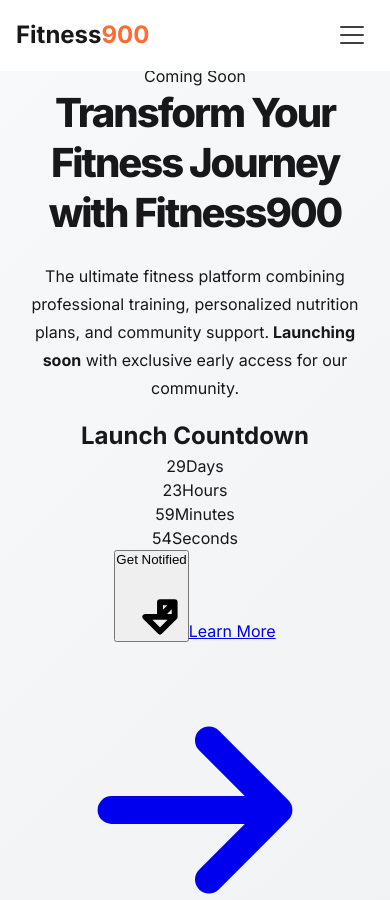
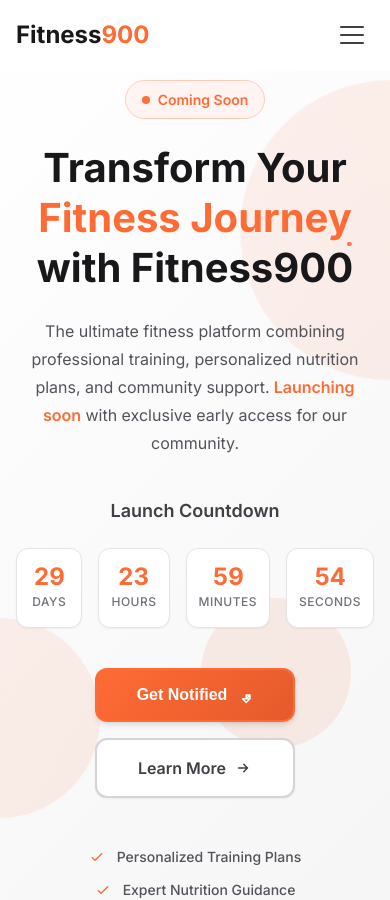
Before and after one commit to Muhammad-Anique/fitness900-placeholder, a Next.js app: page / in a window 390 px wide. Shown: the top 900 px of the page. Built offline with nearby package versions, Linux system fonts and the light colour scheme.

Commit message:
feat: add Hero CSS module with animations and responsive design

```diff
--- a/src/components/Hero.module.css
+++ b/src/components/Hero.module.css
@@ -1,204 +1,401 @@
-/* Hero Component Styles */
+/* ===================================
+   HERO SECTION STYLES
+   =================================== */
 
 .hero {
   position: relative;
+  min-height: 100vh;
   display: flex;
   align-items: center;
   justify-content: center;
-  min-height: 100vh;
-  padding: var(--space-20) 0;
-  background: linear-gradient(135deg, #f8f9fa 0%, #e9ecef 100%);
+  background: linear-gradient(
+    135deg,
+    #ffffff 0%,
+    #fafafa 50%,
+    #f5f5f5 100%
+  );
   overflow: hidden;
+  padding: 80px 0 var(--space-16);
 }
 
 .heroContent {
   position: relative;
-  z-index: 2;
+  z-index: var(--z-10);
   text-align: center;
   max-width: 800px;
   margin: 0 auto;
-  padding: var(--space-8) var(--space-4);
-}
-
-/* Main Title */
-.heroTitle {
-  margin-bottom: var(--space-8);
-  font-size: clamp(2.5rem, 8vw, 4.5rem);
-  font-weight: 800;
-  line-height: var(--leading-tight);
-  color: var(--color-gray-900);
-  letter-spacing: -0.05em;
-}
-
-.titleLine1 {
-  display: block;
-  background: linear-gradient(135deg, var(--color-accent) 0%, var(--color-accent-hover) 100%);
-  background-clip: text;
-  -webkit-background-clip: text;
-  -webkit-text-fill-color: transparent;
   animation: fadeInUp 1s ease-out;
 }
 
-.titleLine2 {
-  display: block;
-  color: var(--color-gray-700);
-  font-weight: 600;
-  margin-top: var(--space-2);
+/* ===================================
+   STATUS BADGE
+   =================================== */
+
+.statusBadge {
+  display: inline-flex;
+  align-items: center;
+  gap: var(--space-2);
+  background-color: var(--primary-50);
+  color: var(--primary);
+  font-size: var(--text-sm);
+  font-weight: var(--font-medium);
+  padding: var(--space-2) var(--space-4);
+  border-radius: var(--radius-full);
+  border: 1px solid var(--primary-200);
+  margin-bottom: var(--space-6);
   animation: fadeInUp 1s ease-out 0.2s both;
 }
 
-/* Subtitle */
-.heroSubtitle {
-  font-size: var(--text-xl);
-  font-weight: 400;
-  line-height: var(--leading-relaxed);
-  color: var(--color-gray-600);
+.statusDot {
+  width: 8px;
+  height: 8px;
+  background-color: var(--primary);
+  border-radius: 50%;
+  animation: pulse 2s infinite;
+}
+
+.statusText {
+  font-weight: var(--font-semibold);
+}
+
+@keyframes pulse {
+  0%, 100% {
+    opacity: 1;
+    transform: scale(1);
+  }
+  50% {
+    opacity: 0.7;
+    transform: scale(1.1);
+  }
+}
+
+/* ===================================
+   HERO TITLE
+   =================================== */
+
+.heroTitle {
+  font-size: clamp(2.5rem, 6vw, 4rem);
+  font-weight: var(--font-bold);
+  line-height: var(--leading-tight);
+  color: var(--gray-900);
   margin-bottom: var(--space-6);
   animation: fadeInUp 1s ease-out 0.4s both;
 }
 
-/* Description */
-.heroDescription {
-  margin-bottom: var(--space-8);
+.heroTitleAccent {
+  color: var(--primary);
+  position: relative;
+}
+
+.heroTitleAccent::after {
+  content: '';
+  position: absolute;
+  bottom: -4px;
+  left: 0;
+  right: 0;
+  height: 4px;
+  background: linear-gradient(
+    90deg,
+    var(--primary),
+    var(--primary-light)
+  );
+  border-radius: 2px;
+  animation: expandWidth 1.5s ease-out 1s both;
+}
+
+@keyframes expandWidth {
+  from {
+    width: 0;
+    left: 50%;
+  }
+  to {
+    width: 100%;
+    left: 0;
+  }
+}
+
+/* ===================================
+   HERO SUBTITLE
+   =================================== */
+
+.heroSubtitle {
+  font-size: clamp(1rem, 2.5vw, 1.25rem);
+  color: var(--gray-600);
+  line-height: var(--leading-relaxed);
+  margin-bottom: var(--space-10);
+  max-width: 600px;
+  margin-left: auto;
+  margin-right: auto;
   animation: fadeInUp 1s ease-out 0.6s both;
 }
 
-.heroDescription p {
-  font-size: var(--text-lg);
-  color: var(--color-gray-500);
-  line-height: var(--leading-relaxed);
-  margin-bottom: 0;
+.heroSubtitle strong {
+  color: var(--primary);
+  font-weight: var(--font-semibold);
 }
 
-/* Action Buttons */
-.heroActions {
-  display: flex;
-  flex-wrap: wrap;
-  gap: var(--space-4);
-  justify-content: center;
-  margin-bottom: var(--space-12);
+/* ===================================
+   COUNTDOWN TIMER
+   =================================== */
+
+.countdown {
+  margin-bottom: var(--space-10);
   animation: fadeInUp 1s ease-out 0.8s both;
 }
 
-.primaryButton {
+.countdownTitle {
   font-size: var(--text-lg);
-  padding: var(--space-4) var(--space-8);
-  font-weight: 600;
-  box-shadow: var(--shadow-lg);
+  font-weight: var(--font-semibold);
+  color: var(--gray-700);
+  margin-bottom: var(--space-6);
+}
+
+.countdownGrid {
+  display: grid;
+  grid-template-columns: repeat(4, 1fr);
+  gap: var(--space-4);
+  max-width: 400px;
+  margin: 0 auto;
+}
+
+.countdownItem {
+  background-color: white;
+  border: 1px solid var(--gray-200);
+  border-radius: var(--radius-xl);
+  padding: var(--space-4) var(--space-3);
+  text-align: center;
+  box-shadow: var(--shadow-sm);
   transition: all var(--transition-normal);
 }
 
-.primaryButton:hover,
-.primaryButton:focus {
+.countdownItem:hover {
   transform: translateY(-2px);
-  box-shadow: var(--shadow-xl);
+  box-shadow: var(--shadow-md);
+  border-color: var(--primary-200);
 }
 
-.secondaryButton {
-  font-size: var(--text-lg);
-  padding: var(--space-4) var(--space-8);
-  font-weight: 600;
-  transition: all var(--transition-normal);
+.countdownNumber {
+  display: block;
+  font-size: var(--text-2xl);
+  font-weight: var(--font-bold);
+  color: var(--primary);
+  line-height: 1;
+  margin-bottom: var(--space-1);
+  font-variant-numeric: tabular-nums;
+  animation: countdownPulse 1s ease-in-out infinite alternate;
 }
 
-.secondaryButton:hover,
-.secondaryButton:focus {
-  transform: translateY(-2px);
+.countdownLabel {
+  display: block;
+  font-size: var(--text-xs);
+  font-weight: var(--font-medium);
+  color: var(--gray-500);
+  text-transform: uppercase;
+  letter-spacing: 0.5px;
+}
+
+@keyframes countdownPulse {
+  from {
+    transform: scale(1);
+  }
+  to {
+    transform: scale(1.05);
+  }
+}
+
+/* ===================================
+   CTA BUTTONS
+   =================================== */
+
+.ctaGroup {
+  display: flex;
+  flex-direction: column;
+  gap: var(--space-4);
+  align-items: center;
+  margin-bottom: var(--space-12);
+  animation: fadeInUp 1s ease-out 1s both;
+}
+
+.ctaButton {
+  display: inline-flex;
+  align-items: center;
+  justify-content: center;
+  gap: var(--space-2);
+  font-weight: var(--font-semibold);
+  font-size: var(--text-base);
+  text-decoration: none;
+  border: none;
+  border-radius: var(--radius-xl);
+  padding: var(--space-4) var(--space-8);
+  min-height: 52px;
+  min-width: 200px;
+  cursor: pointer;
+  transition: all var(--transition-normal);
+  position: relative;
+  overflow: hidden;
+}
+
+.ctaButton:focus-visible {
+  outline: 2px solid var(--primary);
+  outline-offset: 2px;
+}
+
+.ctaButton:disabled {
+  opacity: 0.6;
+  cursor: not-allowed;
+  transform: none !important;
+}
+
+/* Primary CTA */
+.ctaPrimary {
+  background: linear-gradient(135deg, var(--primary), var(--primary-dark));
+  color: white;
+  border: 2px solid var(--primary);
   box-shadow: var(--shadow-md);
 }
 
-/* Coming Soon Indicator */
-.comingSoonIndicator {
+.ctaPrimary:hover:not(:disabled) {
+  transform: translateY(-2px);
+  box-shadow: var(--shadow-xl);
+  background: linear-gradient(135deg, var(--primary-dark), var(--primary));
+}
+
+.ctaPrimary:active:not(:disabled) {
+  transform: translateY(0);
+}
+
+/* Secondary CTA */
+.ctaSecondary {
+  background-color: white;
+  color: var(--gray-700);
+  border: 2px solid var(--gray-300);
+  box-shadow: var(--shadow-sm);
+}
+
+.ctaSecondary:hover:not(:disabled) {
+  background-color: var(--gray-50);
+  border-color: var(--primary);
+  color: var(--primary);
+  transform: translateY(-1px);
+  box-shadow: var(--shadow-md);
+}
+
+.ctaSecondary:active:not(:disabled) {
+  transform: translateY(0);
+}
+
+.ctaText {
+  position: relative;
+  z-index: 1;
+}
+
+.ctaIcon {
+  width: 18px;
+  height: 18px;
+  transition: transform var(--transition-fast);
+}
+
+.ctaButton:hover .ctaIcon {
+  transform: translateX(2px);
+}
+
+/* ===================================
+   BENEFITS LIST
+   =================================== */
+
+.benefits {
+  animation: fadeInUp 1s ease-out 1.2s both;
+}
+
+.benefitsList {
+  display: flex;
+  flex-direction: column;
+  gap: var(--space-3);
+  align-items: center;
+}
+
+.benefit {
   display: flex;
   align-items: center;
-  justify-content: center;
   gap: var(--space-3);
-  animation: fadeInUp 1s ease-out 1s both;
+  font-size: var(--text-sm);
+  color: var(--gray-600);
+  font-weight: var(--font-medium);
 }
 
-.pulseContainer {
-  position: relative;
-  width: 1rem;
-  height: 1rem;
+.benefitIcon {
+  width: 16px;
+  height: 16px;
+  color: var(--primary);
+  flex-shrink: 0;
 }
 
-.pulseDot {
-  position: absolute;
-  top: 50%;
-  left: 50%;
-  width: 0.5rem;
-  height: 0.5rem;
-  background-color: var(--color-accent);
-  border-radius: 50%;
-  transform: translate(-50%, -50%);
-  animation: pulse 2s infinite;
+.benefitText {
+  white-space: nowrap;
 }
 
-.pulseRing {
-  position: absolute;
-  top: 50%;
-  left: 50%;
-  width: 1rem;
-  height: 1rem;
-  border: 2px solid var(--color-accent);
-  border-radius: 50%;
-  transform: translate(-50%, -50%);
-  animation: pulseRing 2s infinite;
-}
+/* ===================================
+   BACKGROUND ELEMENTS
+   =================================== */
 
-.comingSoonText {
-  font-size: var(--text-sm);
-  font-weight: 500;
-  color: var(--color-gray-600);
-  text-transform: uppercase;
-  letter-spacing: 0.1em;
-}
-
-/* Background Decorations */
-.heroDecorations {
+.heroBackground {
   position: absolute;
   top: 0;
   left: 0;
   right: 0;
   bottom: 0;
-  pointer-events: none;
-  z-index: 1;
+  overflow: hidden;
+  z-index: 0;
 }
 
-.decoration1,
-.decoration2,
-.decoration3 {
+.heroShape1,
+.heroShape2,
+.heroShape3 {
   position: absolute;
   border-radius: 50%;
-  background: linear-gradient(135deg, rgba(0, 123, 255, 0.1), rgba(0, 86, 179, 0.05));
-  animation: float 6s ease-in-out infinite;
+  opacity: 0.1;
+  animation: float 20s ease-in-out infinite;
 }
 
-.decoration1 {
+.heroShape1 {
   width: 300px;
   height: 300px;
+  background: linear-gradient(135deg, var(--primary), var(--primary-light));
   top: 10%;
-  left: -10%;
+  right: -150px;
   animation-delay: 0s;
 }
 
-.decoration2 {
+.heroShape2 {
   width: 200px;
   height: 200px;
-  top: 60%;
-  right: -5%;
-  animation-delay: 2s;
+  background: linear-gradient(225deg, var(--primary-light), var(--primary));
+  bottom: 20%;
+  left: -100px;
+  animation-delay: -7s;
 }
 
-.decoration3 {
+.heroShape3 {
   width: 150px;
   height: 150px;
-  bottom: 10%;
-  left: 10%;
-  animation-delay: 4s;
+  background: linear-gradient(315deg, var(--primary), var(--primary-dark));
+  top: 60%;
+  right: 10%;
+  animation-delay: -14s;
 }
 
-/* Animations */
+@keyframes float {
+  0%, 100% {
+    transform: translateY(0px) rotate(0deg);
+  }
+  33% {
+    transform: translateY(-20px) rotate(120deg);
+  }
+  66% {
+    transform: translateY(20px) rotate(240deg);
+  }
+}
+
 @keyframes fadeInUp {
   from {
     opacity: 0;
@@ -210,195 +407,185 @@
   }
 }
 
-@keyframes pulse {
-  0%, 100% {
-    opacity: 1;
-    transform: translate(-50%, -50%) scale(1);
+/* ===================================
+   RESPONSIVE DESIGN
+   =================================== */
+
+/* Mobile Landscape */
+@media (max-width: 640px) and (orientation: landscape) {
+  .hero {
+    min-height: auto;
+    padding: 60px 0 var(--space-8);
   }
-  50% {
-    opacity: 0.8;
-    transform: translate(-50%, -50%) scale(0.8);
+
+  .heroTitle {
+    font-size: 2rem;
+  }
+
+  .countdown {
+    margin-bottom: var(--space-6);
   }
 }
 
-@keyframes pulseRing {
-  0% {
-    opacity: 1;
-    transform: translate(-50%, -50%) scale(0.8);
+/* Tablet */
+@media (min-width: 640px) {
+  .ctaGroup {
+    flex-direction: row;
+    gap: var(--space-6);
   }
-  50% {
-    opacity: 0.3;
-    transform: translate(-50%, -50%) scale(1.2);
+
+  .countdownGrid {
+    gap: var(--space-6);
+    max-width: 500px;
   }
-  100% {
-    opacity: 0;
-    transform: translate(-50%, -50%) scale(1.5);
+
+  .countdownItem {
+    padding: var(--space-6) var(--space-4);
+  }
+
+  .countdownNumber {
+    font-size: var(--text-3xl);
+  }
+
+  .benefitsList {
+    flex-direction: row;
+    justify-content: center;
+    gap: var(--space-8);
   }
 }
 
-@keyframes float {
-  0%, 100% {
-    transform: translateY(0px) rotate(0deg);
+/* Large Tablet */
+@media (min-width: 768px) {
+  .hero {
+    padding: 100px 0 var(--space-20);
   }
-  25% {
-    transform: translateY(-20px) rotate(5deg);
+
+  .heroTitle {
+    margin-bottom: var(--space-8);
   }
-  50% {
-    transform: translateY(0px) rotate(10deg);
+
+  .heroSubtitle {
+    margin-bottom: var(--space-12);
   }
-  75% {
-    transform: translateY(20px) rotate(5deg);
+
+  .countdown {
+    margin-bottom: var(--space-12);
+  }
+
+  .ctaGroup {
+    margin-bottom: var(--space-16);
+  }
+
+  .ctaButton {
+    font-size: var(--text-lg);
+    padding: var(--space-5) var(--space-10);
+    min-height: 56px;
   }
 }
 
-/* Responsive Design */
-@media (max-width: 768px) {
-  .hero {
-    padding: var(--space-16) 0 var(--space-12);
+/* Desktop */
+@media (min-width: 1024px) {
+  .heroShape1 {
+    width: 400px;
+    height: 400px;
+    right: -200px;
   }
 
-  .heroContent {
-    padding: var(--space-6) var(--space-4);
+  .heroShape2 {
+    width: 300px;
+    height: 300px;
+    left: -150px;
   }
 
-  .heroTitle {
-    margin-bottom: var(--space-6);
-  }
-
-  .heroSubtitle {
-    font-size: var(--text-lg);
-    margin-bottom: var(--space-4);
-  }
-
-  .heroDescription {
-    margin-bottom: var(--space-6);
-  }
-
-  .heroDescription p {
-    font-size: var(--text-base);
-  }
-
-  .heroActions {
-    flex-direction: column;
-    align-items: center;
-    margin-bottom: var(--space-8);
-  }
-
-  .primaryButton,
-  .secondaryButton {
-    width: 100%;
-    max-width: 280px;
-    font-size: var(--text-base);
-  }
-
-  .decoration1 {
+  .heroShape3 {
     width: 200px;
     height: 200px;
-    top: 5%;
-    left: -15%;
-  }
-
-  .decoration2 {
-    width: 150px;
-    height: 150px;
-    top: 70%;
-    right: -10%;
-  }
-
-  .decoration3 {
-    width: 100px;
-    height: 100px;
-    bottom: 5%;
-    left: 5%;
   }
 }
 
-@media (max-width: 480px) {
-  .hero {
-    padding: var(--space-12) 0 var(--space-8);
+/* ===================================
+   ACCESSIBILITY ENHANCEMENTS
+   =================================== */
+
+/* Reduce motion for users who prefer it */
+@media (prefers-reduced-motion: reduce) {
+  .heroContent,
+  .statusBadge,
+  .heroTitle,
+  .heroSubtitle,
+  .countdown,
+  .ctaGroup,
+  .benefits {
+    animation: none;
   }
 
-  .heroContent {
-    padding: var(--space-4) var(--space-3);
+  .statusDot,
+  .heroTitleAccent::after,
+  .countdownNumber,
+  .heroShape1,
+  .heroShape2,
+  .heroShape3 {
+    animation: none;
   }
 
-  .titleLine2 {
-    font-size: clamp(1.5rem, 5vw, 2rem);
+  .ctaButton:hover,
+  .countdownItem:hover {
+    transform: none;
   }
 
-  .heroSubtitle {
-    font-size: var(--text-base);
-  }
-
-  .heroDescription p {
-    font-size: var(--text-sm);
-  }
-
-  .primaryButton,
-  .secondaryButton {
-    padding: var(--space-3) var(--space-6);
-  }
-}
-
-/* Dark mode support */
-@media (prefers-color-scheme: dark) {
-  .hero {
-    background: linear-gradient(135deg, #1a1a1a 0%, #2d2d2d 100%);
-  }
-
-  .decoration1,
-  .decoration2,
-  .decoration3 {
-    background: linear-gradient(135deg, rgba(0, 123, 255, 0.2), rgba(0, 86, 179, 0.1));
+  .ctaButton:hover .ctaIcon {
+    transform: none;
   }
 }
 
 /* High contrast mode */
 @media (prefers-contrast: high) {
   .hero {
-    background: var(--color-white);
+    background: white;
   }
 
-  .titleLine1 {
-    background: var(--color-accent);
-    background-clip: text;
-    -webkit-background-clip: text;
-    -webkit-text-fill-color: transparent;
+  .heroTitle,
+  .heroSubtitle,
+  .countdownTitle {
+    color: black;
   }
 
-  .decoration1,
-  .decoration2,
-  .decoration3 {
+  .statusBadge {
+    background-color: yellow;
+    color: black;
+    border-color: black;
+  }
+
+  .countdownItem {
+    border-color: black;
+  }
+
+  .ctaPrimary {
+    background: black;
+    border-color: black;
+  }
+
+  .ctaSecondary {
+    background: white;
+    border-color: black;
+    color: black;
+  }
+}
+
+/* Print styles */
+@media print {
+  .hero {
+    min-height: auto;
+    background: white;
+    page-break-after: avoid;
+  }
+
+  .heroBackground {
+    display: none;
+  }
+
+  .countdown,
+  .ctaGroup {
     display: none;
   }
 }
-
-/* Reduced motion */
-@media (prefers-reduced-motion: reduce) {
-  .titleLine1,
-  .titleLine2,
-  .heroSubtitle,
-  .heroDescription,
-  .heroActions,
-  .comingSoonIndicator {
-    animation: none;
-  }
-
-  .pulseDot,
-  .pulseRing {
-    animation: none;
-  }
-
-  .decoration1,
-  .decoration2,
-  .decoration3 {
-    animation: none;
-  }
-
-  .primaryButton:hover,
-  .primaryButton:focus,
-  .secondaryButton:hover,
-  .secondaryButton:focus {
-    transform: none;
-  }
-}
```
